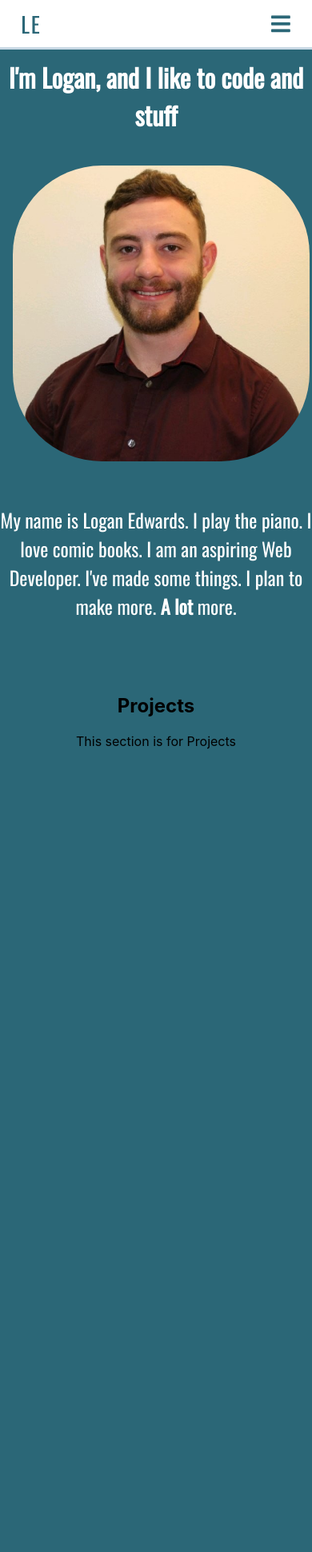
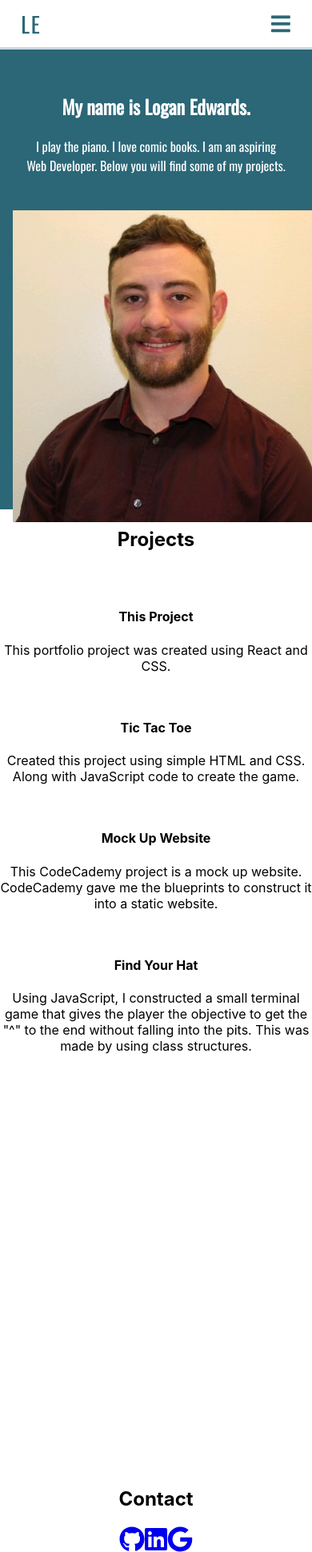
Before and after one commit to loganed09/LoganE, a React (Create React App) app: page / in a window 390 px wide. Shown: the whole page at 80% size. Before the commit the page ends 953 px from the top, so only its background shows below. Built offline with nearby package versions, Linux system fonts and the light colour scheme; a web font is replaced by a local one.

Commit message:
Made a lot of changes, created Projects section. Created Contact section.

```diff
--- a/package.json
+++ b/package.json
@@ -4,6 +4,9 @@
   "private": true,
   "homepage": "https://loganed09.github.io/LoganE/",
   "dependencies": {
+    "@fortawesome/fontawesome-svg-core": "^1.2.36",
+    "@fortawesome/free-brands-svg-icons": "^5.15.4",
+    "@fortawesome/react-fontawesome": "^0.1.16",
     "@testing-library/jest-dom": "^5.11.4",
     "@testing-library/react": "^11.1.0",
     "@testing-library/user-event": "^12.1.10",
--- a/src/App.css
+++ b/src/App.css
@@ -45,7 +45,7 @@ html, body {
   background-repeat: no-repeat;
   background-size: cover; */
   /* background-color: #5CDB95;  */
-  background-color: #2b6777;
+  /* background-color: #2b6777; */
   width: 100%;
   color: black;
 }
--- a/src/App.js
+++ b/src/App.js
@@ -13,6 +13,7 @@ function App() {
       <div>
         <About />
         <Projects />
+        <Contact />
       </div>
     </body>
   );
--- a/src/Components/About/About.css
+++ b/src/Components/About/About.css
@@ -1,25 +1,31 @@
 .about-me {
-    /* background-color: #2b6777; */
+    background-color: #2b6777;
     height: auto;
     width: 100%;
     display: grid;
-    grid-template-columns: repeat(5, 1fr);
+    grid-template-columns: repeat(4, 1fr);
     grid-template-rows: repeat(8, 5rem);
     padding-bottom: 2rem;
     position: relative;
-    top: 3rem;
+    top: 3.8rem;
     font-family: 'Oswald', sans-serif;
     color: white;
 }
 
-.about-me h2 {
+/* .about-me h2 {
     grid-column: 1 / span 6;
     grid-row: 1 / span 1;
     font-size: 3rem;
     align-self: center;
     padding-top: 5rem;
+} */
+
+.about-text {
+    grid-column: 3 /span 2;
+    grid-row: 1 / span 8;
+    align-self: center;
+    justify-self: center;
 }
-
 .about-me p {
     grid-column: 4 / span 2;
     grid-row: 4 / span 2;
@@ -30,21 +36,18 @@
 }
 
 .about-me-pics {
-    grid-column:  1 / span 3;
+    grid-column:  1 / span 2;
     /* background-color: rgba(100,100,100,.8); */
-    grid-row: 3 / span 5;
+    grid-row: 1 / span 8;
     display: flex;
     justify-content: space-evenly;
-}
-
-img {
-    border-radius: 10%;
 }
 
 
 
 
-@media only screen and (max-width: 800px),
+
+/* @media only screen and (max-width: 800px),
             screen and (min-width: 400px) {
     .about-me {
         margin-top: 1rem;
@@ -87,12 +90,12 @@ img {
     }
 
 
-}
+} */
 
 
 
 @media only screen and (max-width: 400px) {
-    .about-me {
+    /* .about-me {
         margin-top: 1rem;
         grid-template-columns: repeat(5, 1fr);
         grid-template-rows: repeat(10, 5rem);
@@ -115,9 +118,40 @@ img {
         grid-column: 1 / span 5;
         grid-row: 2 /span 6;
         margin-top: 1rem;
+    } */
+
+    .about-me {
+        padding-top: 1rem;
+        grid-template-columns: repeat(5, 1fr);
+        grid-template-rows: repeat(15, 1fr);
+        height: 35rem;
+        padding-bottom: 0;
     }
 
+    .about-text {
+        grid-column: 1 / span 5;
+        grid-row: 1 / span 6;
+        padding-bottom: 3rem;
+        padding-right: 2rem;
+        padding-left: 2rem;
+    }
 
+    .about-me-pics {
+        grid-column: 1 / span 5;
+        grid-row: 6 / 16;
+    }
+
+    h2 {
+        font-size: 1.5rem;
+    }
+
+    .about-text p {
+       font-size: 1rem;
+    }
+
+    .pianoImg {
+        display: none;
+    }
 
    .about-me p {
        grid-column: 1 / span 5;
@@ -127,8 +161,8 @@ img {
    }
 
     .meImg {
-        border-radius: 30%;
-        width: 95%;
+
+        width: 100%;
         margin: auto 1rem;
     }
 
--- a/src/Components/About/About.js
+++ b/src/Components/About/About.js
@@ -6,13 +6,23 @@ export default function About() {
     let selfImage = require("../../resources/images/Me.jpg");
     let pianoImage = require('../../resources/images/piano.jpg')
     return (
+        // <section className="about-me">
+        //     <h2>I'm Logan, and I like to code and stuff</h2>
+
+        //     <p>My name is Logan Edwards. I play the piano. I love comic books. I am an aspiring Web Developer. I've made some things. I plan to make more. <b>A lot</b> more. </p>
+        //     <div className="about-me-pics">
+        //         <img className="meImg" src={selfImage.default} />
+        //         <img className="pianoImg" src={pianoImage.default} alt="piano" />
+        //     </div>
+        // </section>
         <section className="about-me">
-            <h2>I'm Logan, and I like to code and stuff</h2>
-
-            <p>My name is Logan Edwards. I play the piano. I love comic books. I am an aspiring Web Developer. I've made some things. I plan to make more. <b>A lot</b> more. </p>
+            <div className="about-text">
+                <h2>My name is Logan Edwards.</h2>
+                <p>I play the piano. I love comic books. I am an aspiring Web Developer. Below you will find some of my projects.</p>
+            </div>
             <div className="about-me-pics">
-                <img className="meImg" src={selfImage.default} />
-                <img className="pianoImg" src={pianoImage.default} alt="piano" />
+               <img className="meImg" src={selfImage.default} />
+            <img className="pianoImg" src={pianoImage.default} alt="piano" />
             </div>
         </section>
     )
--- a/src/Components/Contact/Contact.js
+++ b/src/Components/Contact/Contact.js
@@ -0,0 +1,34 @@
+import React, { useState } from 'react';
+import './Contact.css';
+import { Mailto } from './Mailto';
+import { FontAwesomeIcon } from "@fortawesome/react-fontawesome";
+import {
+    faYoutube,
+    faFacebook,
+    faTwitter,
+    faInstagram,
+    faGithub,
+    faLinkedin,
+    faGoogle
+  } from "@fortawesome/free-brands-svg-icons";
+
+
+
+export default function Contact() {
+    return (
+        <section className="contact">
+            <h2>Contact</h2>
+            <a href="https://github.com/loganed09"
+               className="github social">
+               <FontAwesomeIcon icon={faGithub} size="2x" />
+            </a>
+            <a href="https://www.linkedin.com/in/loganed09/"
+               className="linkedin social">
+               <FontAwesomeIcon icon={faLinkedin} size="2x" />
+            </a>
+            <Mailto email="loganed09@gmail.com">
+                <FontAwesomeIcon icon={faGoogle} size="2x" />
+            </Mailto>
+        </section>
+    )
+}
--- /dev/null
+++ b/src/Components/Contact/Mailto.js
@@ -0,0 +1,11 @@
+import React, { useState } from 'react';
+
+export const Mailto = ( {email, subject='', body='', children}) => {
+    let params = subject || body ? '?' : '';
+    if (subject) params += `subject=${encodeURIComponent(subject)}`;
+    if (body) params += `${subject ? '&' : ''}body=${encodeURIComponent(body)}`;
+
+    return (
+        <a href={`mailto:${email}${params}`}>{children}</a>
+    )
+}
--- a/src/Components/Projects/Projects.css
+++ b/src/Components/Projects/Projects.css
@@ -0,0 +1,22 @@
+
+
+@media only screen and (max-width: 400px) {
+    .projects {
+        display: grid;
+        grid-template-columns: repeat(4, 1fr);
+        grid-template-rows: repeat(15, 5rem);
+        margin-top: 4rem;
+    }
+
+    .projects h2 {
+        grid-column: 1 / span 4;
+        grid-row: 1;
+    }
+
+    .project-items {
+        grid-column: 1 /span 4;
+        grid-row: 2 / span 16;
+    }
+
+
+}
--- a/src/Components/Projects/Projects.js
+++ b/src/Components/Projects/Projects.js
@@ -5,7 +5,30 @@ export default function Projects() {
     return (
         <section className="projects">
             <h2>Projects</h2>
-            <p>This section is for Projects</p>
+            <div className="project-items">
+                <div className="project1 project">
+                    <img></img>
+                    <div className="project-text">
+                        <h4>This Project</h4>
+                        <p>This portfolio project was created using React and CSS.</p>
+                    </div>
+                </div>
+                <div className="project2 project">
+                    <img></img>
+                    <h4>Tic Tac Toe</h4>
+                    <p>Created this project using simple HTML and CSS. Along with JavaScript code to create the game.</p>
+                </div>
+                <div className="project3 project">
+                    <img></img>
+                    <h4>Mock Up Website</h4>
+                    <p>This CodeCademy project is a mock up website. CodeCademy gave me the blueprints to construct it into a static website.</p>
+                </div>
+                <div className="project4 project">
+                    <img></img>
+                    <h4>Find Your Hat</h4>
+                    <p>Using JavaScript, I constructed a small terminal game that gives the player the objective to get the "^" to the end without falling into the pits. This was made by using class structures.</p>
+                </div>
+            </div>
         </section>
     )
 }
```
Also changed, not shown: 2 other files (tests, documents, lock files or other folders).
